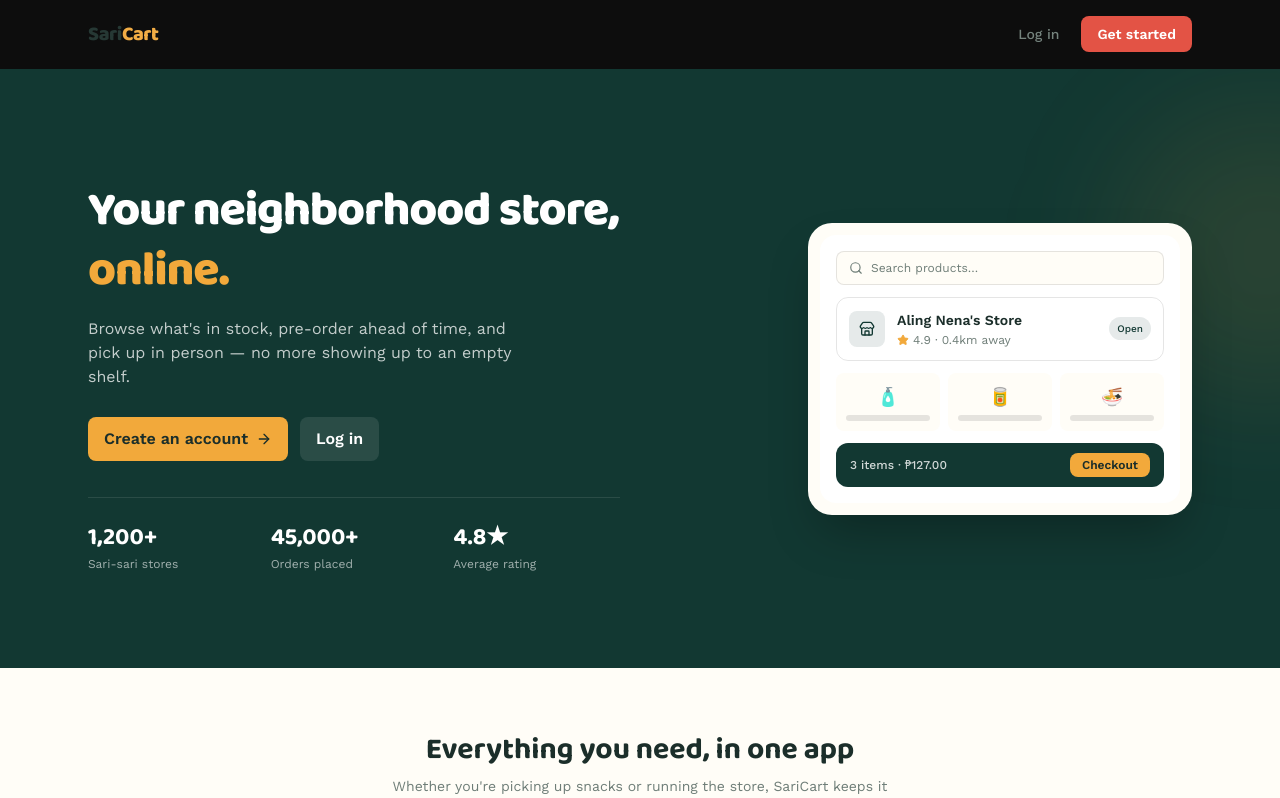
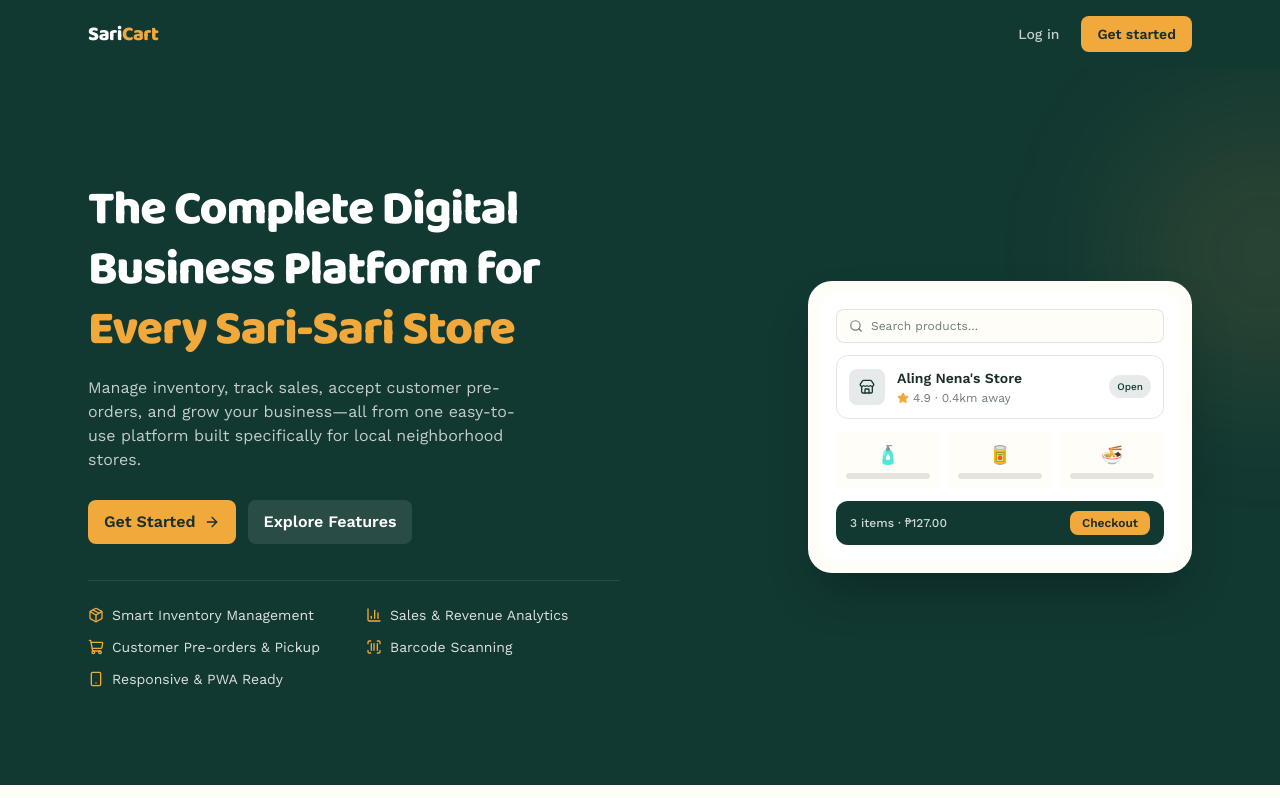
Before and after one commit to Error-404-me/saricart, a React (Vite) app in the folder frontend/: page / in a window 1280 px wide. Shown: the top 798 px of the page. Built offline with nearby package versions, Linux system fonts and the light colour scheme; no server answers.

Commit message:
change some content in hero section

```diff
--- a/frontend/src/i18n/translations.js
+++ b/frontend/src/i18n/translations.js
@@ -65,6 +65,17 @@ export const translations = {
       footerTagline: "Made for sari-sari stores everywhere.",
       footerHaveStore: "Have a store?",
       footerListIt: "List it here",
+      heroTitlePrefix: "The Complete Digital Business Platform for",
+      heroTitleHighlight: "Every Sari-Sari Store",
+      heroSubtitle:
+        "Manage inventory, track sales, accept customer pre-orders, and grow your business—all from one easy-to-use platform built specifically for local neighborhood stores.",
+      startFree: "Get Started",
+      exploreFeatures: "Explore Features",
+      heroHighlight1: "Smart Inventory Management",
+      heroHighlight2: "Sales & Revenue Analytics",
+      heroHighlight3: "Customer Pre-orders & Pickup",
+      heroHighlight4: "Barcode Scanning",
+      heroHighlight5: "Responsive & PWA Ready",
     },
     auth: {
       loginTitle: "Welcome back",
@@ -224,6 +235,17 @@ export const translations = {
       footerTagline: "Ginawa para sa mga sari-sari store saan man.",
       footerHaveStore: "May tindahan ka?",
       footerListIt: "Ilista dito",
+      heroTitlePrefix: "Ang Kumpletong Digital na Plataporma para sa",
+      heroTitleHighlight: "Bawat Sari-Sari Store",
+      heroSubtitle:
+        "Pamahalaan ang imbentaryo, subaybayan ang benta, tumanggap ng pre-order ng customer, at palaguin ang negosyo — lahat sa isang madaling gamiting plataporma na ginawa para sa mga lokal na tindahan.",
+      startFree: "Simulan Nang Libre",
+      exploreFeatures: "Tuklasin ang Mga Feature",
+      heroHighlight1: "Matalinong Pamamahala ng Imbentaryo",
+      heroHighlight2: "Analytics ng Benta at Kita",
+      heroHighlight3: "Pre-order at Pickup ng Customer",
+      heroHighlight4: "Pag-scan ng Barcode",
+      heroHighlight5: "Responsive at Handa sa PWA",
     },
     auth: {
       loginTitle: "Maligayang pagbabalik",
--- a/frontend/src/pages/Onboarding.jsx
+++ b/frontend/src/pages/Onboarding.jsx
@@ -2,11 +2,15 @@ import { Link } from "react-router-dom";
 import {
   Search,
   ShoppingBag,
+  ShoppingCart,
   Store,
   MapPin,
   Star,
   ArrowRight,
   ScanBarcode,
+  BarChart3,
+  Smartphone,
+  Package,
   Users,
 } from "lucide-react";
 import Button from "../components/common/Button";
@@ -53,10 +57,12 @@ const STEPS = [
   },
 ];
 
-const STATS = [
-  { value: "1,200+", labelKey: "onboarding.statStores" },
-  { value: "45,000+", labelKey: "onboarding.statOrders" },
-  { value: "4.8★", labelKey: "onboarding.statRating" },
+const HERO_HIGHLIGHTS = [
+  { icon: Package, labelKey: "onboarding.heroHighlight1" },
+  { icon: BarChart3, labelKey: "onboarding.heroHighlight2" },
+  { icon: ShoppingCart, labelKey: "onboarding.heroHighlight3" },
+  { icon: ScanBarcode, labelKey: "onboarding.heroHighlight4" },
+  { icon: Smartphone, labelKey: "onboarding.heroHighlight5" },
 ];
 
 export default function Onboarding() {
@@ -65,20 +71,23 @@ export default function Onboarding() {
   return (
     <div className="min-h-screen bg-[var(--color-paper)]">
       {/* Top bar */}
-      <header className="border-b border-[var(--color-border-subtle)] sticky top-0 z-40 bg-black opacity-95">
+      <header className="bg-[var(--color-storefront)] sticky top-0 z-50 bg-[var(--color-paper)]">
         <div className="mx-auto flex max-w-6xl items-center justify-between px-4 py-4 sm:px-6">
-          <span className="font-display text-xl font-extrabold tracking-tight text-[var(--color-ink)]">
-            Sari<span className="text-awning">Cart</span>
+          <span className="font-display text-xl font-extrabold tracking-tight text-white">
+            Sari<span className="text-[var(--color-awning)]">Cart</span>
           </span>
           <div className="flex items-center gap-2">
             <Link
               to="/login"
-              className="rounded-lg px-3.5 py-2 text-sm font-medium text-[var(--color-muted)] hover:text-[var(--color-ink)]"
+              className="rounded-lg px-3.5 py-2 text-sm font-medium text-white/75 hover:text-white"
             >
               {t("onboarding.logIn")}
             </Link>
             <Link to="/register">
-              <Button variant="primary" className="!px-4 !py-2 text-sm">
+              <Button
+                variant="secondary"
+                className="!px-4 !py-2 text-sm !bg-[var(--color-awning)] !text-[var(--color-ink)] hover:!bg-[var(--color-awning-dark)]"
+              >
                 {t("onboarding.getStarted")}
               </Button>
             </Link>
@@ -108,32 +117,31 @@ export default function Onboarding() {
                   variant="secondary"
                   className="w-full gap-1.5 !bg-[var(--color-awning)] !text-[var(--color-ink)] hover:!bg-[var(--color-awning-dark)]"
                 >
-                  {t("onboarding.createAccount")}
+                  {t("onboarding.startFree")}
                   <ArrowRight className="h-4 w-4" />
                 </Button>
               </Link>
-              <Link to="/login" className="w-full sm:w-auto">
+              <a href="#features" className="w-full sm:w-auto">
                 <Button
                   variant="secondary"
                   className="w-full !bg-white/10 !text-white hover:!bg-white/20"
                 >
-                  {t("onboarding.logIn")}
+                  {t("onboarding.exploreFeatures")}
                 </Button>
-              </Link>
+              </a>
             </div>
 
-            <div className="mt-9 grid grid-cols-3 gap-4 border-t border-white/10 pt-6">
-              {STATS.map((stat) => (
-                <div key={stat.labelKey}>
-                  <p className="font-display text-xl font-bold text-white sm:text-2xl">
-                    {stat.value}
-                  </p>
-                  <p className="mt-0.5 text-xs text-white/60">
-                    {t(stat.labelKey)}
-                  </p>
-                </div>
+            <ul className="mt-9 grid grid-cols-1 gap-x-6 gap-y-3 border-t border-white/10 pt-6 sm:grid-cols-2">
+              {HERO_HIGHLIGHTS.map(({ icon: Icon, labelKey }) => (
+                <li
+                  key={labelKey}
+                  className="flex items-center justify-center gap-2 text-sm text-white/85 lg:justify-start"
+                >
+                  <Icon className="h-4 w-4 shrink-0 text-[var(--color-awning)]" />
+                  {t(labelKey)}
+                </li>
               ))}
-            </div>
+            </ul>
           </div>
 
           {/* App preview mockup — decorative demo screen, left in English
@@ -194,7 +202,10 @@ export default function Onboarding() {
       </section>
 
       {/* Features */}
-      <section className="mx-auto max-w-6xl px-4 py-16 sm:px-6">
+      <section
+        className="mx-auto max-w-6xl px-4 py-16 sm:px-6 scroll-smooth"
+        id="features"
+      >
         <div className="text-center">
           <h2 className="font-display text-2xl font-bold text-[var(--color-ink)] sm:text-3xl">
             {t("onboarding.featuresHeading")}
```
